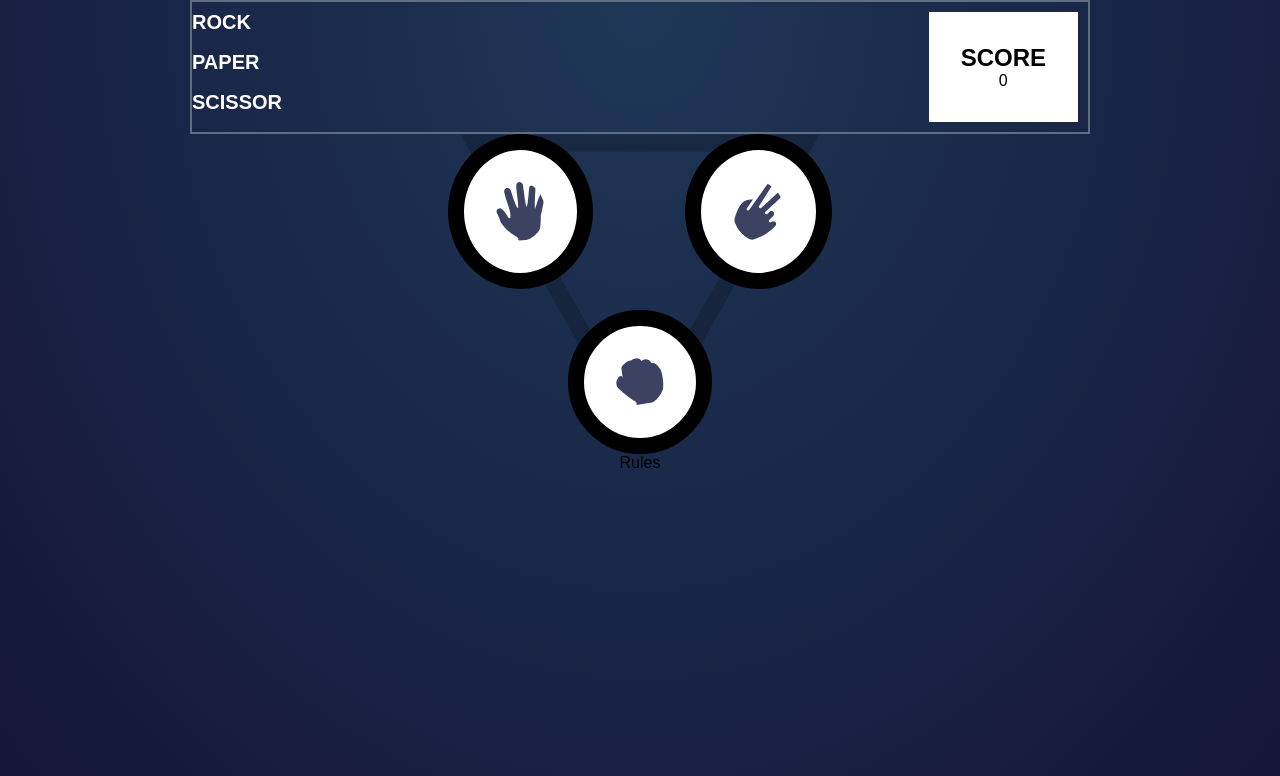
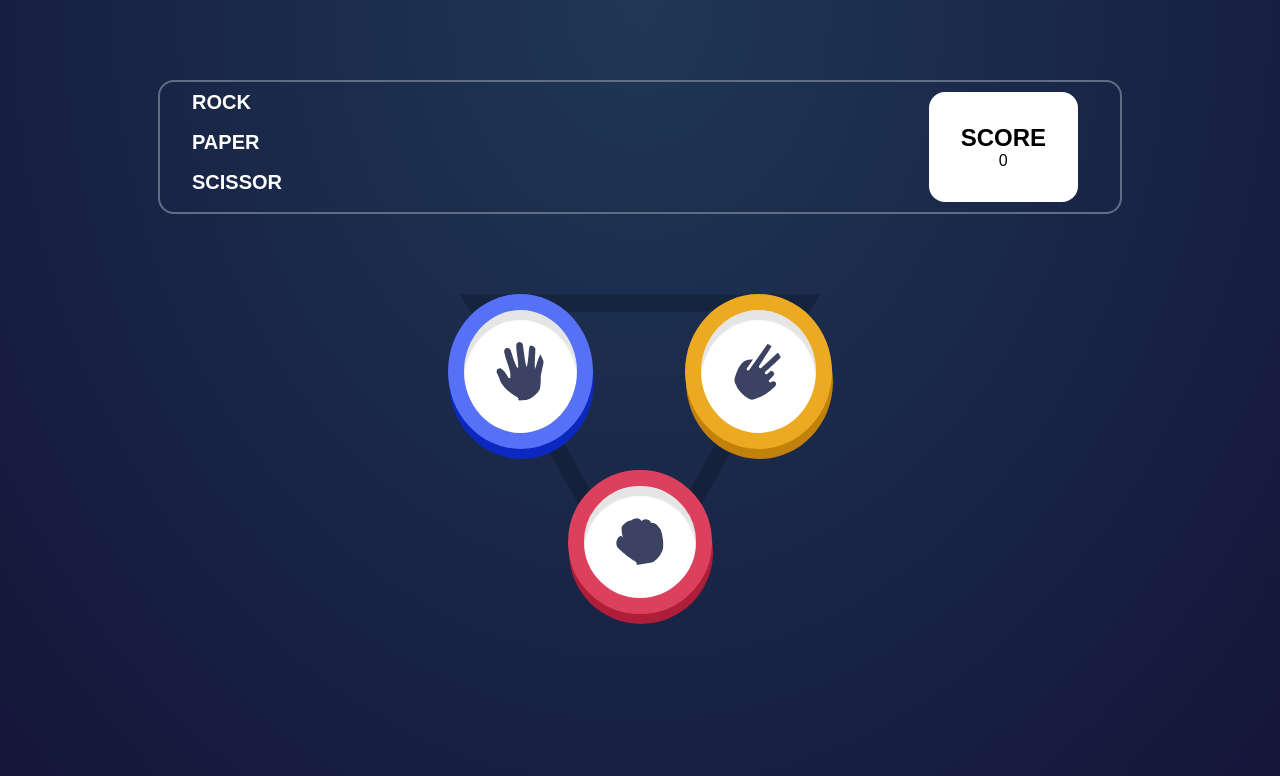
Before and after one commit to SinthMite/RPS, a plain HTML site: page index.html in a window 1280 px wide. Drawn offline with Linux system fonts and the light colour scheme.

Commit message:
third commit

```diff
--- a/index.html
+++ b/index.html
@@ -16,8 +16,8 @@
       <p>SCISSOR</p>
     </div>
     <div class="scoreKeep">
-      <h2>SCORE</h2>
-      <p>0</p>
+      <h2 id="score">SCORE</h2>
+      <p id="number">0</p>
     </div>
   </section>
   <section class="pieces">
@@ -32,7 +32,6 @@
 
 
 
-    Rules
 
 
   <!-- Feel free to remove these styles or customise in your own stylesheet 👍 -->
--- a/styles.css
+++ b/styles.css
@@ -18,7 +18,9 @@ body{
     flex-direction: row;
     justify-content: space-between;
     border:2px solid hsl(217, 16%, 45%);
-    padding: 0rem 0rem;
+    padding: 0rem 2rem;
+    margin: 5rem 0rem;
+    border-radius: 1rem;
 }
 
 #textOptions{
@@ -36,6 +38,13 @@ body{
     background-color: white;
     margin: 10px;
     padding: 2rem;
+    border-radius: 1rem;
+}
+#score{
+
+}
+#number{
+
 }
 
 .pieces {
@@ -69,4 +78,22 @@ body{
     padding: 2rem;
     border-radius: 50%;
     border: 1rem solid;
+
 }
+
+#paper{
+    border-color: hsl(230, 89%, 65%);
+    box-shadow: 1px 10px  hsl(230, 89%, 40%), inset 0px 10px 1px 0px hsla(0, 0%, 0%, 0.1);
+
+}
+#scissors{
+    border-color:  hsl(40, 84%, 53%);
+    box-shadow: 1px 10px hsl(39, 89%, 40%), inset 0px 10px 1px 0px hsla(0, 0%, 0%, 0.1);
+
+
+}#rock{
+    border-color: hsl(349, 70%, 56%);
+    box-shadow: 1px 10px  hsl(349, 71%, 40%), inset 0px 10px 1px 0px hsla(0, 0%, 0%, 0.1);
+
+
+}
```
